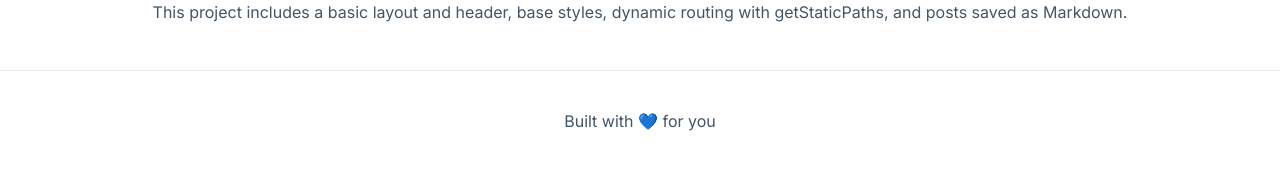
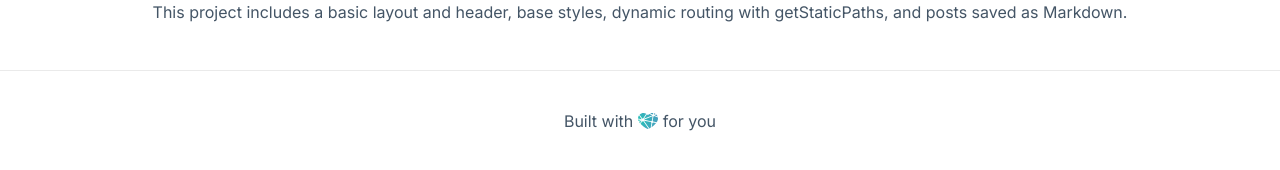
Before and after one commit to cassidoo/next-netlify-blog-starter, a Next.js app: page /about in a window 1280 px wide. Shown: the part 320-490 px from the top of the page. Built offline with nearby package versions, Linux system fonts and the light colour scheme.

Commit message:
Add Netlify status (and the Netliheart)

```diff
--- a/components/Layout.js
+++ b/components/Layout.js
@@ -10,7 +10,6 @@ export default function Layout(props) {
         <meta charSet="utf-8" />
         <meta name="Description" content={props.description}></meta>
         <title>{props.title}</title>
-        {/* <link rel="icon" href="/favicon.ico" /> */}
       </Head>
       <style jsx global>{`
         @import url('https://fonts.googleapis.com/css2?family=Inter:wght@300;400;700;800;900&display=swap');
@@ -55,12 +54,19 @@ export default function Layout(props) {
           justify-content: center;
           align-items: center;
         }
+
+        footer img {
+          padding: 0 5px;
+          height: 1rem;
+        }
       `}</style>
       <section className="layout">
         <Header siteTitle={props.siteTitle} />
         <div className="content">{props.children}</div>
       </section>
-      <footer>Built with 💙 for you</footer>
+      <footer>
+        Built with <img src="/netliheart.svg" alt="Netlify Heart" /> for you
+      </footer>
     </>
   )
 }
```
Also changed, not shown: public/netliheart.svg (added), 1 other file (tests, documents, lock files or other folders).
